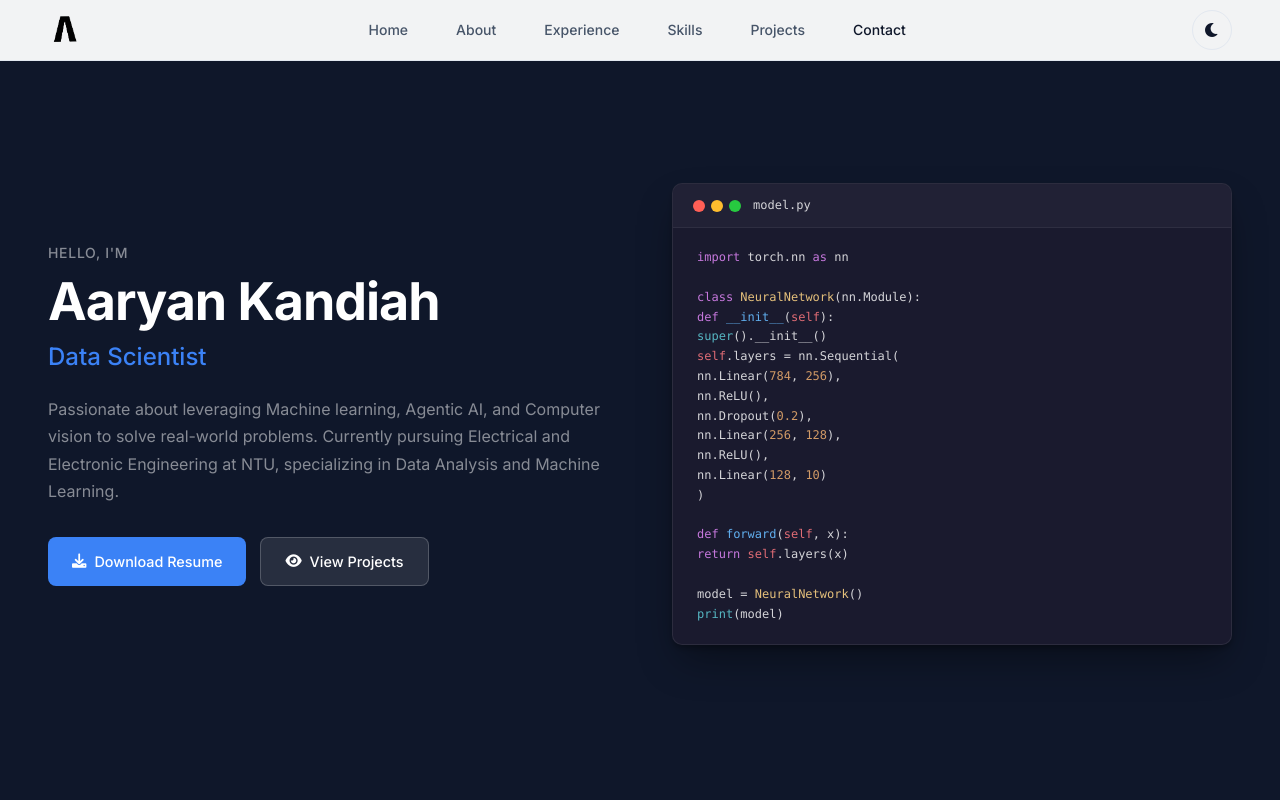
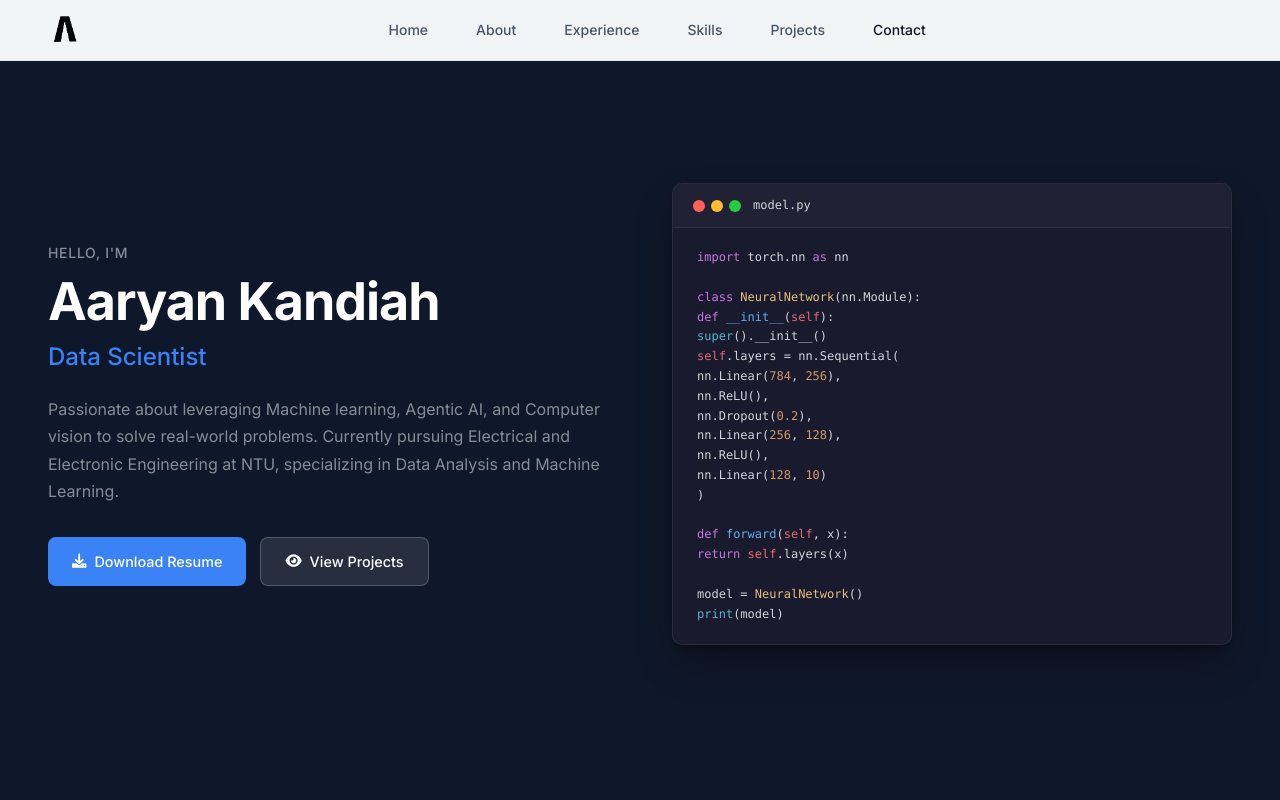
Before and after one commit to Aaryan126/Aaryan126.github.io, a React (Vite) app: page / in a window 1280 px wide. Shown: the top 800 px of the page. Built offline with nearby package versions, Linux system fonts and the light colour scheme.

Commit message:
remove-dark-mode

```diff
--- a/src/components/Navbar.jsx
+++ b/src/components/Navbar.jsx
@@ -74,18 +74,6 @@ export default function Navbar() {
         </ul>
 
         <div className="nav-actions">
-          <button
-            className="theme-toggle"
-            onClick={toggleTheme}
-            aria-label="Toggle dark mode"
-          >
-            {isDark ? (
-              <i className="fas fa-sun"></i>
-            ) : (
-              <i className="fas fa-moon"></i>
-            )}
-          </button>
-
           <div
             className={`hamburger ${isMenuOpen ? 'active' : ''}`}
             onClick={() => setIsMenuOpen(!isMenuOpen)}
--- a/src/context/ThemeContext.jsx
+++ b/src/context/ThemeContext.jsx
@@ -3,11 +3,7 @@ import { createContext, useContext, useState, useEffect } from 'react'
 const ThemeContext = createContext()
 
 export function ThemeProvider({ children }) {
-  const [isDark, setIsDark] = useState(() => {
-    const saved = localStorage.getItem('theme')
-    if (saved) return saved === 'dark'
-    return window.matchMedia('(prefers-color-scheme: dark)').matches
-  })
+  const [isDark, setIsDark] = useState(false)
 
   useEffect(() => {
     localStorage.setItem('theme', isDark ? 'dark' : 'light')
```
